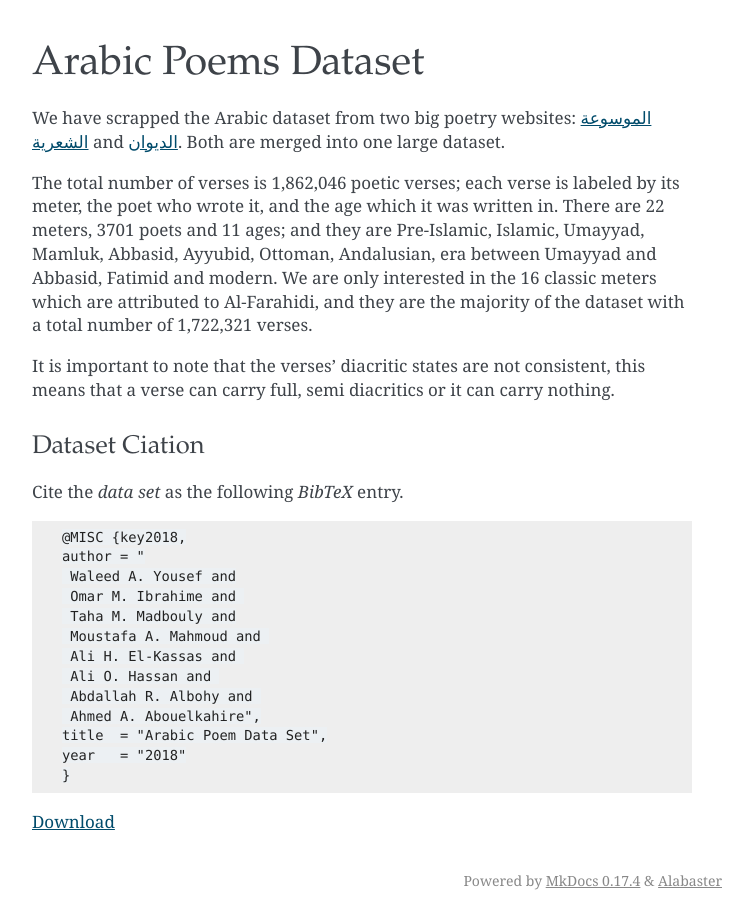
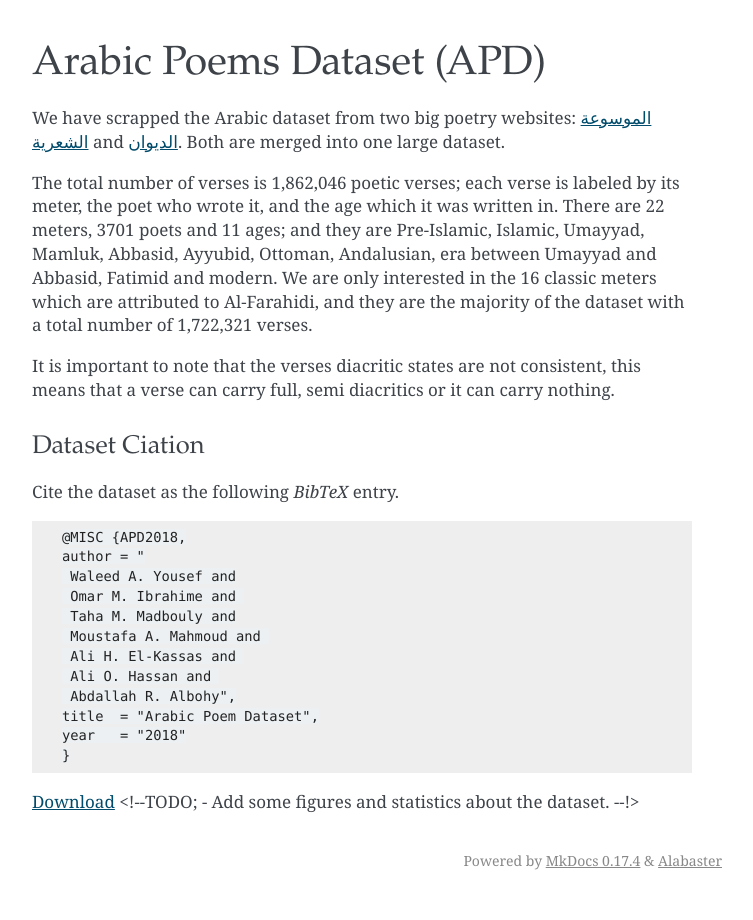
Before and after one commit to hci-lab/LearningMetersPoems, a plain HTML site: page index.html in a window 1280 px wide. Shown: the whole page, without its empty margins (228-981 px from the left). Drawn offline with Linux system fonts and the light colour scheme.

Commit message:
Deployed 336a611 with MkDocs version: 0.17.4

```diff
--- a/index.html
+++ b/index.html
@@ -33,7 +33,7 @@
       <div class="bodywrapper">
         <div class="body" role="main">
 
-            <h1 id="arabic-poems-dataset">Arabic Poems Dataset</h1>
+            <h1 id="arabic-poems-dataset-apd">Arabic Poems Dataset (APD)</h1>
 <p>We have scrapped the Arabic dataset from two big poetry websites:
 <a href="https://poetry.dctabudhabi.ae">الموسوعة الشعرية</a>
 and
@@ -47,11 +47,11 @@ Ayyubid, Ottoman, Andalusian, era between Umayyad and Abbasid, Fatimid and
 modern. We are only interested in the 16 classic meters which are attributed to
 Al-Farahidi, and they are the majority of the dataset with a total number of
 1,722,321 verses.</p>
-<p>It is important to note that the verses’ diacritic states are not consistent, this means that a
+<p>It is important to note that the verses diacritic states are not consistent, this means that a
 verse can carry full, semi diacritics or it can carry nothing. </p>
 <h3 id="dataset-ciation">Dataset Ciation</h3>
-<p>Cite the <em>data set</em>  as the following <em>BibTeX</em> entry.</p>
-<pre><code>@MISC {key2018,
+<p>Cite the dataset  as the following <em>BibTeX</em> entry.</p>
+<pre><code>@MISC {APD2018,
 author = &quot;
  Waleed A. Yousef and
  Omar M. Ibrahime and
@@ -59,14 +59,16 @@ author = &quot;
  Moustafa A. Mahmoud and
  Ali H. El-Kassas and
  Ali O. Hassan and
- Abdallah R. Albohy and
- Ahmed A. Abouelkahire&quot;,
-title  = &quot;Arabic Poem Data Set&quot;,
+ Abdallah R. Albohy&quot;,
+title  = &quot;Arabic Poem Dataset&quot;,
 year   = &quot;2018&quot;
 }
 </code></pre>
 
-<p><a href="https://drive.google.com/open?id=1yqD7EbMemIZAcX13RiVdUO-gIx6VZOQL">Download</a></p>
+<p><a href="https://drive.google.com/open?id=1yqD7EbMemIZAcX13RiVdUO-gIx6VZOQL">Download</a>
+&lt;!--TODO;
+    - Add some figures and statistics about the dataset.
+--!&gt;</p>
 
               <!--
 <h2>Navigation</h2>
@@ -128,7 +130,7 @@ year   = &quot;2018&quot;
 
   <!--
   MkDocs version      : 0.17.4
-  Docs Build Date UTC : 2018-07-01 11:04:07
+  Docs Build Date UTC : 2018-07-01 12:07:29
   -->
 </body>
 </html>
```
Also changed, not shown: search/search_index.json (+5 -5 lines).
